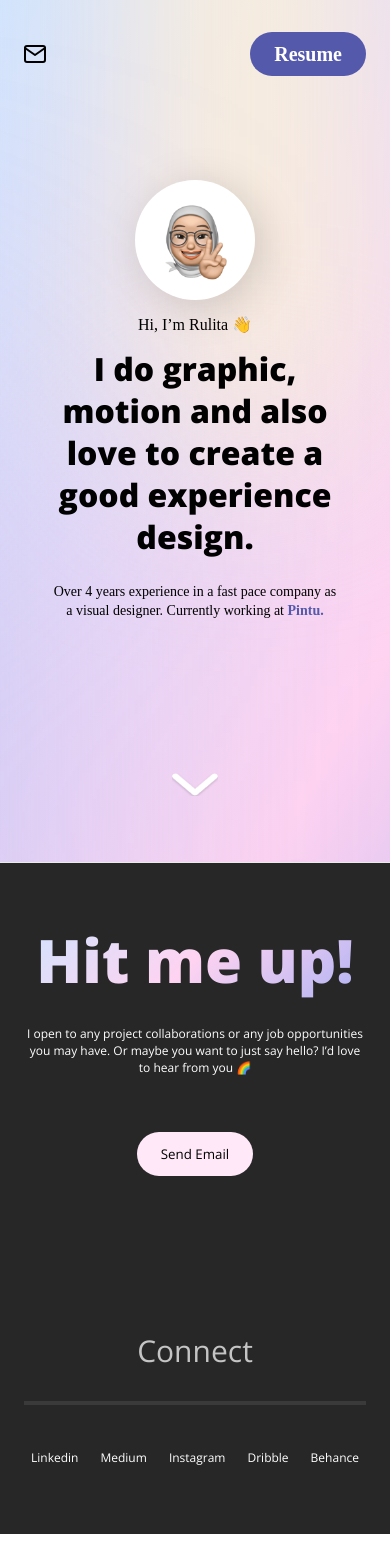
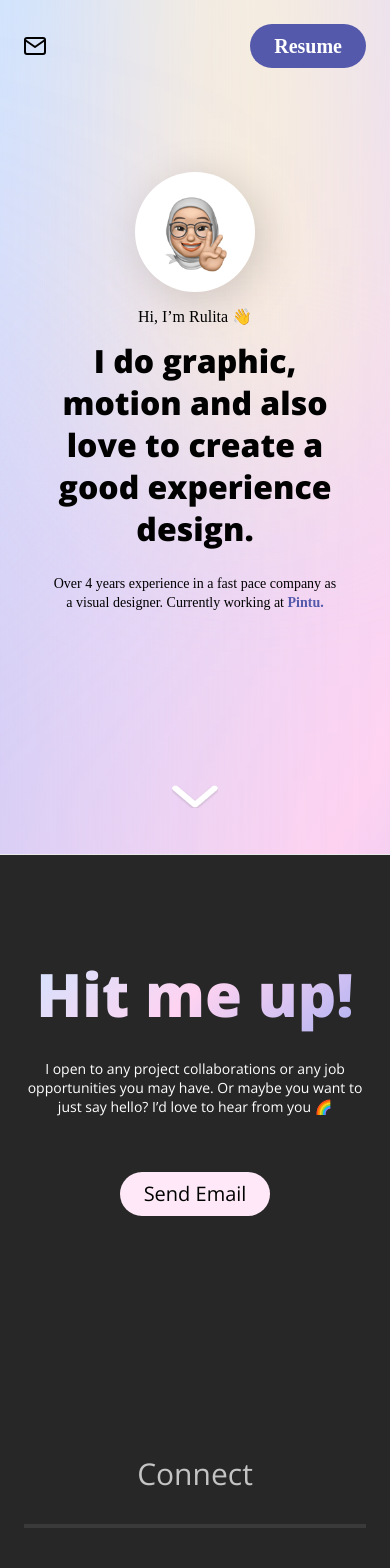
Before and after one commit to kafinsalim/rulita-web-portofolio, a Next.js app: page / in a window 390 px wide. Shown: the top 1568 px of the page. Before the commit the page ends 1534 px from the top, so only its background shows below. Built offline with nearby package versions, Linux system fonts and the light colour scheme; a web font is replaced by a local one.

Commit message:
another adjustment

```diff
--- a/styles/Home.module.css
+++ b/styles/Home.module.css
@@ -124,7 +124,7 @@
   border: none;
   padding: 8px;
   position: absolute;
-  bottom: 36px;
+  bottom: 24px;
 }
 
 .arrow {
@@ -174,6 +174,10 @@
   margin-bottom: 56px;
 }
 
+.sendmail button {
+  font-size: 20px;
+}
+
 .connect {
   width: 240px;
   text-align: left;
@@ -221,7 +225,7 @@
     filter: blur(96px);
   }
   .nav {
-    padding: 32px 24px 24px;
+    padding: 24px;
   }
   .header {
     padding: 1rem 32px;
@@ -241,6 +245,7 @@
     line-height: 19px;
   }
   .footer {
+    height: 100vh;
     flex-direction: column;
     text-align: center;
     padding: 56px 24px;
@@ -249,7 +254,7 @@
     margin-right: 0px;
   }
   .sendmail p {
-    font-size: 12px;
+    font-size: 14px;
   }
   .connect {
     margin-top: 124px;
@@ -280,12 +285,13 @@
     filter: blur(96px);
   }
   .nav {
-    padding: 32px 44px;
+    padding: 24px 44px;
   }
   .header {
     min-height: calc(100vh - 82px);
   }
   .footer {
+    height: 100vh;
     flex-direction: column;
     align-items: flex-start;
   }
```
